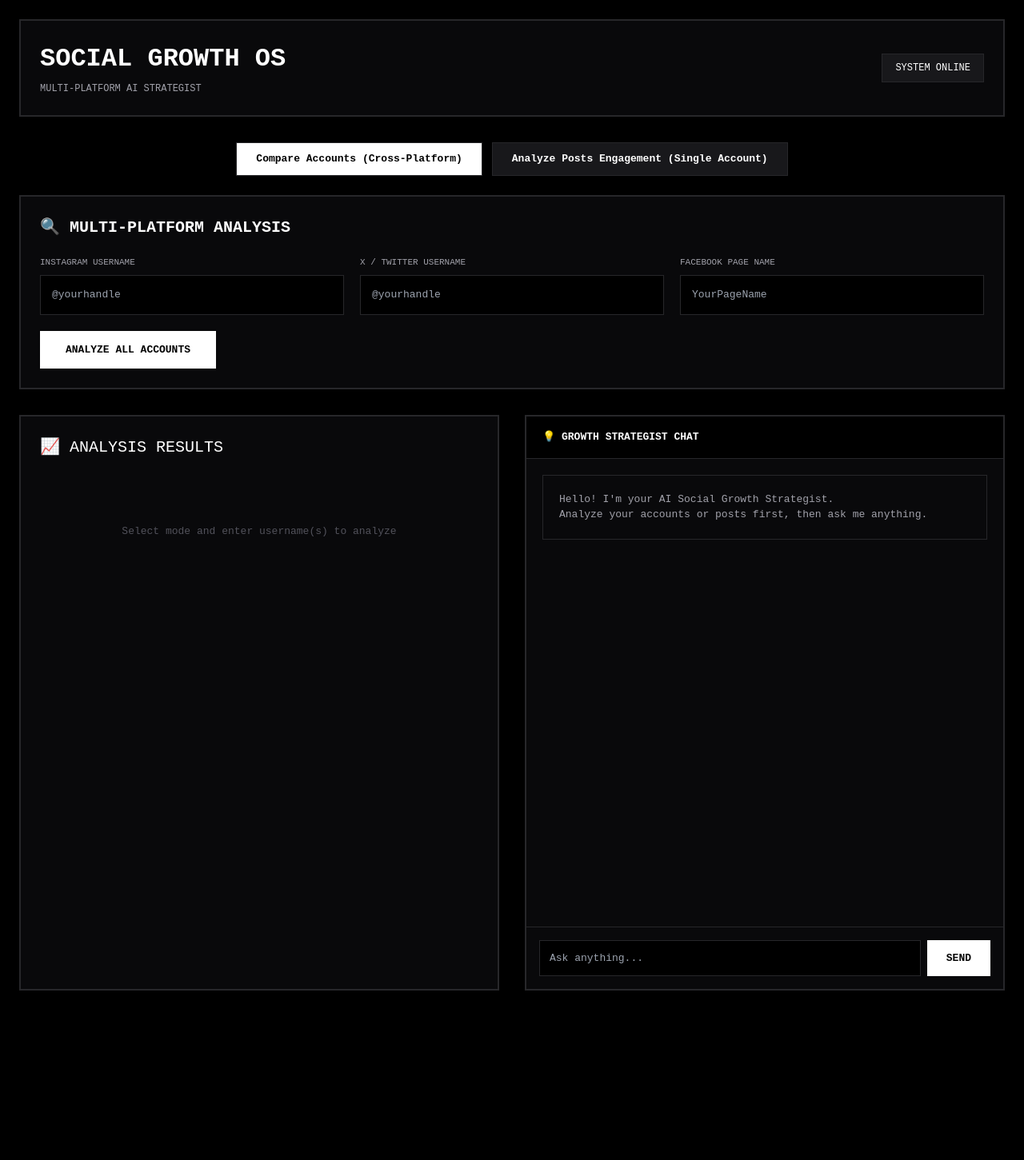
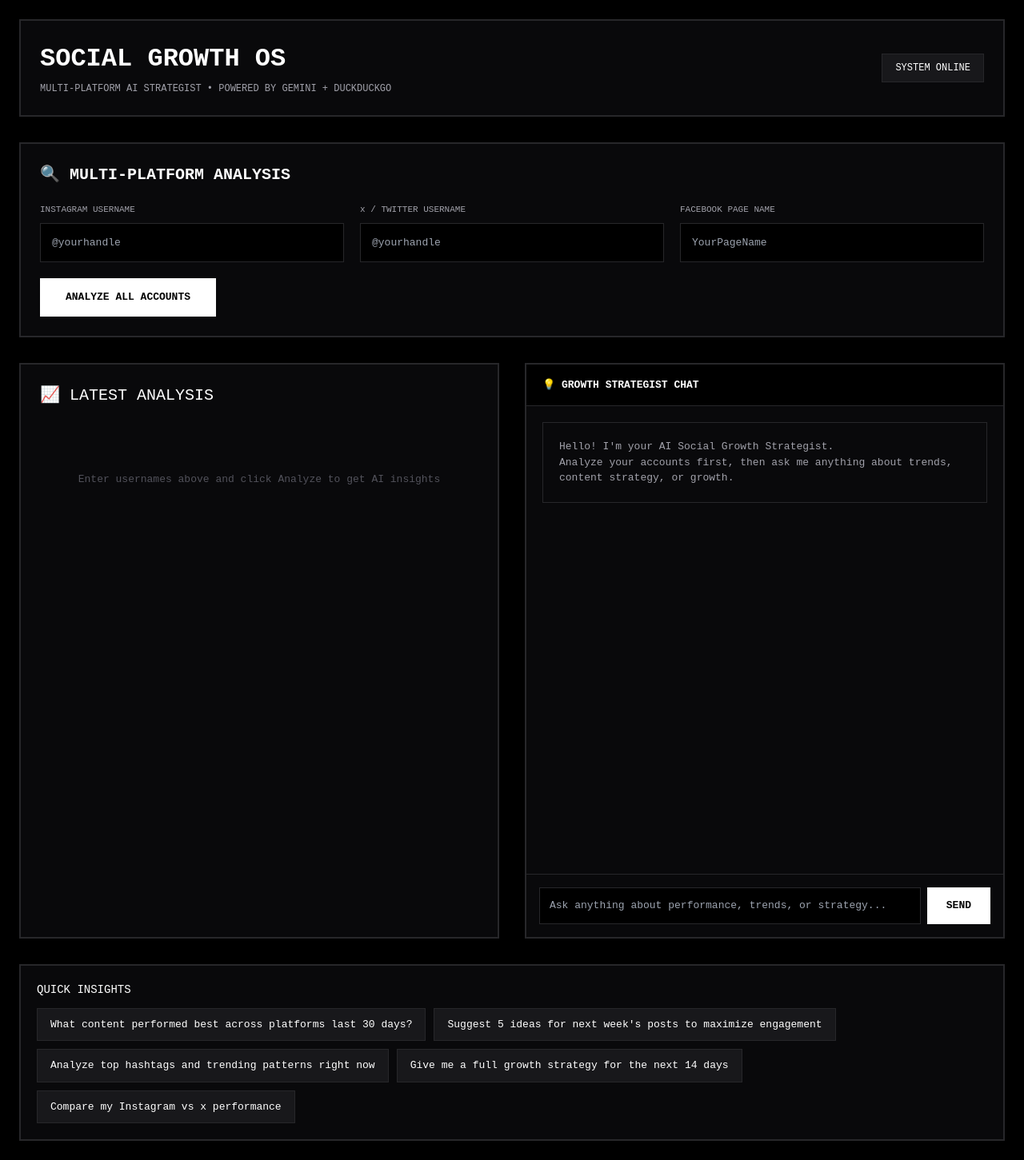
Before and after one commit to sweaterweather2003/Social-Media-Post-Analysis, a Next.js app in the folder frontend/: page / in a window 1280 px wide. Shown: the whole page at 80% size. Before the commit the page ends 1263 px from the top, so only its background shows below. Built offline with nearby package versions, Linux system fonts and the light colour scheme.

Commit message:
Update page.tsx

```diff
--- a/frontend/app/page.tsx
+++ b/frontend/app/page.tsx
@@ -1,3 +1,4 @@
+// /home/workdir/attachments/page.tsx
 "use client";
 
 import React, { useState, useRef, useEffect } from "react";
@@ -35,13 +36,11 @@ const renderCleanConsoleOutput = (text: string) => {
 };
 
 export default function Home() {
-  const [mode, setMode] = useState<"profile" | "posts">("profile");
   const [igUsername, setIgUsername] = useState("");
   const [xUsername, setxUsername] = useState("");
   const [fbPage, setFbPage] = useState("");
   const [isProcessing, setIsProcessing] = useState(false);
   const [lastAnalysis, setLastAnalysis] = useState<any>(null);
-  const [postsData, setPostsData] = useState<any>(null);
 
   const { messages, input, handleInputChange, handleSubmit, append, isLoading } = useChat({
     api: "/api/chat",
@@ -58,54 +57,72 @@ export default function Home() {
     "Suggest 5 ideas for next week's posts to maximize engagement",
     "Analyze top hashtags and trending patterns right now",
     "Give me a full growth strategy for the next 14 days",
-    "Compare my Instagram vs X performance",
+    "Compare my Instagram vs x performance",
   ];
 
-  const handleAnalyze = async () => {
-    if (mode === "profile") {
+  const handleAnalyzeAccounts = async () => {
     if (!igUsername && !xUsername && !fbPage) {
-        alert("Please enter at least one username");
+      alert("Please enter at least one username or page name");
       return;
-      }
-    } else {
-      if (!igUsername) {
-        alert("Please enter an Instagram username for posts analysis");
-        return;
-      }
     }
 
     setIsProcessing(true);
-    setLastAnalysis(null);
-    setPostsData(null);
+    const analyses: any[] = [];
 
     try {
-      if (mode === "profile") {
-        const analyses: any[] = [];
+      // Analyze each provided profile
       if (igUsername) {
-          const res = await fetch("http://localhost:8001/api/analyze-profile", {
+        const res = await fetch(`${process.env.NEXT_PUBLIC_API_URL}/api/analyze-profile`, {
           method: "POST",
           headers: { "Content-Type": "application/json" },
-            body: JSON.stringify({ profile: igUsername }),
+          body: JSON.stringify({
+            profile: igUsername,
+            focus: "growth, best performing posts, current trends, improvement suggestions"
+          }),
         });
         const data = await res.json();
         analyses.push({ platform: "Instagram", ...data });
       }
-        // Add X and FB similarly if needed
-        setLastAnalysis(analyses);
-      } else {
-        const res = await fetch("http://localhost:8001/api/analyze-posts", {
+
+      if (xUsername) {
+        const res = await fetch(`${process.env.NEXT_PUBLIC_API_URL}/api/analyze-profile`, {
           method: "POST",
           headers: { "Content-Type": "application/json" },
-          body: JSON.stringify({ username: igUsername, platform: "Instagram" }),
+          body: JSON.stringify({
+            profile: xUsername,
+            focus: "growth, best performing posts, current trends, improvement suggestions"
+          }),
         });
         const data = await res.json();
-        setPostsData(data);
+        analyses.push({ platform: "x/X", ...data });
       }
 
-      alert(`✅ Analysis completed!`);
+      if (fbPage) {
+        const res = await fetch(`${process.env.NEXT_PUBLIC_API_URL}/api/analyze-profile`, {
+          method: "POST",
+          headers: { "Content-Type": "application/json" },
+          body: JSON.stringify({
+            profile: fbPage,
+            focus: "growth, best performing posts, current trends, improvement suggestions"
+          }),
+        });
+        const data = await res.json();
+        analyses.push({ platform: "Facebook", ...data });
+      }
+
+      setLastAnalysis(analyses);
+      alert(`✅ Analysis completed for ${analyses.length} profile(s)!`);
+
+      // Auto add first analysis to chat
+      if (analyses.length > 0) {
+        append({
+          role: "user",
+          content: `Here is the analysis for ${igUsername || xUsername || fbPage}`
+        });
+      }
     } catch (error) {
       console.error(error);
-      alert("Failed to analyze. Make sure backend is running.");
+      alert("Failed to analyze accounts. Make sure the backend is running on port 8001.");
     }
     setIsProcessing(false);
   };
@@ -124,109 +141,83 @@ export default function Home() {
       <header style={{ display: "flex", justifyContent: "space-between", alignItems: "center", padding: "24px", marginBottom: "32px", border: "2px solid #27272a", backgroundColor: "#09090b" }}>
         <div>
           <h1 style={{ fontSize: "32px", fontWeight: 900, margin: 0 }}>SOCIAL GROWTH OS</h1>
-          <p style={{ fontSize: "12px", color: "#a1a1aa", marginTop: "4px" }}>MULTI-PLATFORM AI STRATEGIST</p>
+          <p style={{ fontSize: "12px", color: "#a1a1aa", marginTop: "4px" }}>MULTI-PLATFORM AI STRATEGIST • POWERED BY GEMINI + DUCKDUCKGO</p>
         </div>
         <div style={{ padding: "8px 16px", backgroundColor: "#18181b", border: "1px solid #27272a", fontSize: "12px" }}>
           SYSTEM ONLINE
         </div>
       </header>
 
-      {/* MODE SWITCH */}
-      <div style={{ marginBottom: "24px", display: "flex", gap: "12px", justifyContent: "center" }}>
-        <button
-          onClick={() => setMode("profile")}
-          style={{
-            padding: "10px 24px",
-            background: mode === "profile" ? "#fff" : "#18181b",
-            color: mode === "profile" ? "#000" : "#fff",
-            border: "1px solid #27272a",
-            fontWeight: "bold"
-          }}
-        >
-          Compare Accounts (Cross-Platform)
-        </button>
-        <button
-          onClick={() => setMode("posts")}
-          style={{
-            padding: "10px 24px",
-            background: mode === "posts" ? "#fff" : "#18181b",
-            color: mode === "posts" ? "#000" : "#fff",
-            border: "1px solid #27272a",
-            fontWeight: "bold"
-          }}
-        >
-          Analyze Posts Engagement (Single Account)
-        </button>
-      </div>
+      {/* Account Analysis Section */}
+      <section style={{ border: "2px solid #27272a", padding: "24px", marginBottom: "32px", backgroundColor: "#09090b" }}>
+        <h2 style={{ fontSize: "20px", fontWeight: 900, marginBottom: "20px" }}>🔍 MULTI-PLATFORM ANALYSIS</h2>
 
-      {/* INPUT SECTION */}
-      <section style={{ border: "2px solid #27272a", padding: "24px", marginBottom: "32px", backgroundColor: "#09090b" }}>
-        <h2 style={{ fontSize: "20px", fontWeight: 900, marginBottom: "20px" }}>
-          {mode === "profile" ? "🔍 MULTI-PLATFORM ANALYSIS" : "📊 POSTS ENGAGEMENT ANALYSIS"}
-        </h2>
-
-        {mode === "profile" ? (
         <div style={{ display: "grid", gridTemplateColumns: "repeat(auto-fit, minmax(300px, 1fr))", gap: "20px" }}>
           <div>
             <label style={{ display: "block", fontSize: "11px", color: "#a1a1aa", marginBottom: "8px" }}>INSTAGRAM USERNAME</label>
-              <input type="text" placeholder="@yourhandle" value={igUsername} onChange={(e) => setIgUsername(e.target.value)} style={{ width: "100%", padding: "14px", background: "#000", border: "1px solid #27272a", color: "white" }} />
+            <input
+              type="text"
+              placeholder="@yourhandle"
+              value={igUsername}
+              onChange={(e) => setIgUsername(e.target.value)}
+              style={{ width: "100%", padding: "14px", background: "#000", border: "1px solid #27272a", color: "white" }}
+            />
           </div>
           <div>
-              <label style={{ display: "block", fontSize: "11px", color: "#a1a1aa", marginBottom: "8px" }}>X / TWITTER USERNAME</label>
-              <input type="text" placeholder="@yourhandle" value={xUsername} onChange={(e) => setxUsername(e.target.value)} style={{ width: "100%", padding: "14px", background: "#000", border: "1px solid #27272a", color: "white" }} />
+            <label style={{ display: "block", fontSize: "11px", color: "#a1a1aa", marginBottom: "8px" }}>x / TWITTER USERNAME</label>
+            <input
+              type="text"
+              placeholder="@yourhandle"
+              value={xUsername}
+              onChange={(e) => setxUsername(e.target.value)}
+              style={{ width: "100%", padding: "14px", background: "#000", border: "1px solid #27272a", color: "white" }}
+            />
           </div>
           <div>
             <label style={{ display: "block", fontSize: "11px", color: "#a1a1aa", marginBottom: "8px" }}>FACEBOOK PAGE NAME</label>
-              <input type="text" placeholder="YourPageName" value={fbPage} onChange={(e) => setFbPage(e.target.value)} style={{ width: "100%", padding: "14px", background: "#000", border: "1px solid #27272a", color: "white" }} />
+            <input
+              type="text"
+              placeholder="YourPageName"
+              value={fbPage}
+              onChange={(e) => setFbPage(e.target.value)}
+              style={{ width: "100%", padding: "14px", background: "#000", border: "1px solid #27272a", color: "white" }}
+            />
           </div>
         </div>
-        ) : (
-          <div>
-            <label style={{ display: "block", fontSize: "11px", color: "#a1a1aa", marginBottom: "8px" }}>INSTAGRAM USERNAME (@)</label>
-            <input type="text" placeholder="@yourhandle" value={igUsername} onChange={(e) => setIgUsername(e.target.value)} style={{ width: "100%", padding: "14px", background: "#000", border: "1px solid #27272a", color: "white" }} />
-          </div>
-        )}
 
-        <button onClick={handleAnalyze} disabled={isProcessing} style={{ marginTop: "20px", padding: "14px 32px", background: "#fff", color: "#000", fontWeight: "bold", border: "none" }}>
-          {isProcessing ? "ANALYZING..." : mode === "profile" ? "ANALYZE ALL ACCOUNTS" : "ANALYZE POSTS"}
+        <button
+          onClick={handleAnalyzeAccounts}
+          disabled={isProcessing || (!igUsername && !xUsername && !fbPage)}
+          style={{ marginTop: "20px", padding: "14px 32px", background: "#fff", color: "#000", fontWeight: "bold", border: "none" }}
+        >
+          {isProcessing ? "ANALYZING PROFILES..." : "ANALYZE ALL ACCOUNTS"}
         </button>
       </section>
 
-      {/* RESULTS */}
       <div style={{ display: "grid", gridTemplateColumns: "1fr 1fr", gap: "32px" }}>
-        <section style={{ border: "2px solid #27272a", padding: "24px", backgroundColor: "#09090b", maxHeight: "720px", overflowY: "auto" }}>
-          <h2 style={{ fontSize: "20px", marginBottom: "20px" }}>📈 ANALYSIS RESULTS</h2>
-          {mode === "posts" && postsData ? (
-            <div>
-              <h3>Top Posts from @{postsData.username}</h3>
-              {postsData.posts?.map((post: any, i: number) => (
-                <div key={i} style={{ border: "1px solid #27272a", padding: "12px", marginBottom: "12px" }}>
-                  <div><strong>{post.title}</strong></div>
-                  <div style={{ fontSize: "12px", color: "#a1a1aa" }}>
-                    Views: {post.views} | Likes: {post.likes} | Comments: {post.comments} | ER: {post.engagement_rate}%
+        {/* Performance Overview */}
+        <section style={{ border: "2px solid #27272a", padding: "24px", backgroundColor: "#09090b" }}>
+          <h2 style={{ fontSize: "20px", marginBottom: "20px" }}>📈 LATEST ANALYSIS</h2>
+          {lastAnalysis ? (
+            <div style={{ fontSize: "13px", maxHeight: "600px", overflowY: "auto" }}>
+              {lastAnalysis.map((item: any, index: number) => (
+                <div key={index} style={{ marginBottom: "20px", padding: "12px", border: "1px solid #27272a" }}>
+                  <strong>{item.platform}:</strong>
+                  <div style={{ marginTop: "8px", color: "#a1a1aa", whiteSpace: "pre-wrap" }}>
+                    {item.analysis ? item.analysis.substring(0, 400) + "..." : "Analysis completed"}
                   </div>
                 </div>
               ))}
             </div>
-          ) : lastAnalysis ? (
-            lastAnalysis.map((item: any, index: number) => (
-              <div key={index} style={{ marginBottom: "20px", padding: "12px", border: "1px solid #27272a" }}>
-                <strong>{item.platform}:</strong>
-                <div style={{ marginTop: "8px", color: "#a1a1aa", whiteSpace: "pre-wrap" }}>
-                  {item.analysis?.substring(0, 400) + "..."}
-                </div>
-              </div>
-            ))
           ) : (
             <div style={{ color: "#52525b", padding: "60px 0", textAlign: "center" }}>
-              Select mode and enter username(s) to analyze
+              Enter usernames above and click Analyze to get AI insights
             </div>
           )}
         </section>
 
-        {/* Chat remains the same */}
+        {/* Chat Interface */}
         <section style={{ border: "2px solid #27272a", backgroundColor: "#09090b", height: "720px", display: "flex", flexDirection: "column" }}>
-          {/* ... Chat UI stays exactly the same as before ... */}
           <div style={{ padding: "16px 20px", borderBottom: "1px solid #27272a", backgroundColor: "#000" }}>
             <span style={{ fontWeight: "bold" }}>💡 GROWTH STRATEGIST CHAT</span>
           </div>
@@ -236,13 +227,20 @@ export default function Home() {
               <div style={{ padding: "20px", border: "1px solid #27272a" }}>
                 <p style={{ color: "#a1a1aa" }}>
                   Hello! I'm your AI Social Growth Strategist.<br />
-                  Analyze your accounts or posts first, then ask me anything.
+                  Analyze your accounts first, then ask me anything about trends, content strategy, or growth.
                 </p>
               </div>
             )}
 
             {messages.map((message) => (
-              <div key={message.id} style={{ padding: "16px", border: "1px solid #27272a", backgroundColor: message.role === "user" ? "#18181b" : "#09090b" }}>
+              <div
+                key={message.id}
+                style={{
+                  padding: "16px",
+                  border: "1px solid #27272a",
+                  backgroundColor: message.role === "user" ? "#18181b" : "#09090b"
+                }}
+              >
                 <div style={{ fontSize: "10px", color: "#71717a", marginBottom: "8px" }}>
                   {message.role === "user" ? "YOU" : "STRATEGIST"}
                 </div>
@@ -262,10 +260,34 @@ export default function Home() {
           </div>
 
           <form onSubmit={handleSubmit} style={{ padding: "16px", borderTop: "1px solid #27272a", display: "flex", gap: "8px" }}>
-            <input type="text" value={input} onChange={handleInputChange} placeholder="Ask anything..." style={{ flex: 1, padding: "12px", background: "#000", border: "1px solid #27272a", color: "white" }} />
-            <button type="submit" style={{ padding: "0 24px", background: "#fff", color: "#000", fontWeight: "bold" }}>SEND</button>
+            <input
+              type="text"
+              value={input}
+              onChange={handleInputChange}
+              placeholder="Ask anything about performance, trends, or strategy..."
+              style={{ flex: 1, padding: "12px", background: "#000", border: "1px solid #27272a", color: "white" }}
+            />
+            <button type="submit" style={{ padding: "0 24px", background: "#fff", color: "#000", fontWeight: "bold" }}>
+              SEND
+            </button>
           </form>
         </section>
+      </div>
+
+      {/* Quick Prompts */}
+      <div style={{ marginTop: "32px", border: "2px solid #27272a", padding: "20px", backgroundColor: "#09090b" }}>
+        <h3 style={{ marginBottom: "12px", fontSize: "14px" }}>QUICK INSIGHTS</h3>
+        <div style={{ display: "flex", flexWrap: "wrap", gap: "10px" }}>
+          {quickPrompts.map((prompt, i) => (
+            <button
+              key={i}
+              onClick={() => append({ role: "user", content: prompt })}
+              style={{ padding: "10px 16px", background: "#18181b", border: "1px solid #27272a", fontSize: "13px", cursor: "pointer" }}
+            >
+              {prompt}
+            </button>
+          ))}
+        </div>
       </div>
     </main>
   );
```
Lines whose indentation alone changed are shown as unchanged.
